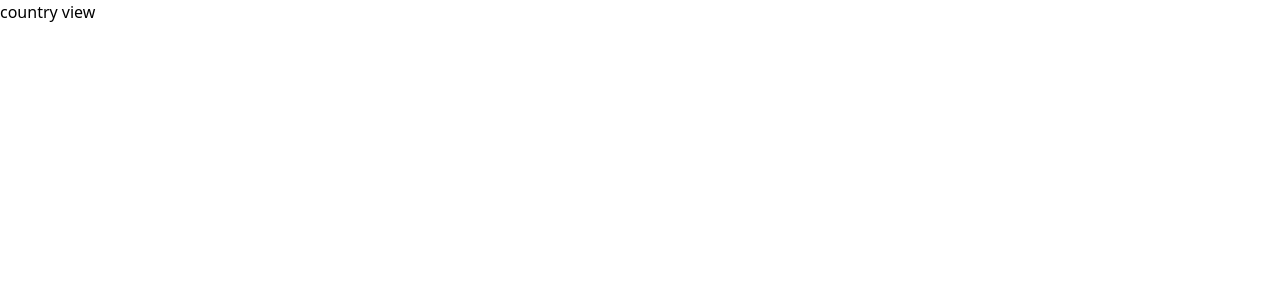
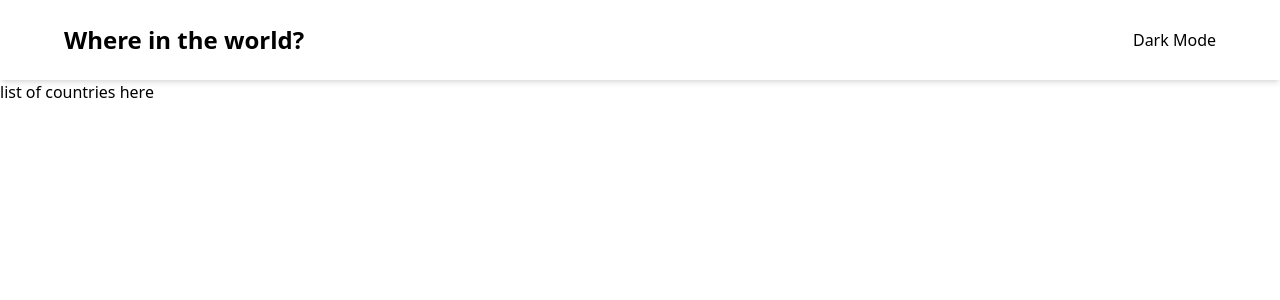
Before and after one commit to mickoymouse/country-search-app, a Vue app: page / in a window 1280 px wide. Shown: the top 300 px of the page. Built offline with nearby package versions, Linux system fonts and the light colour scheme.

Commit message:
Add initial navbar

```diff
--- /dev/null
+++ b/src/components/CountryList.vue
@@ -0,0 +1 @@
+<template><p>list of countries here</p></template>
--- /dev/null
+++ b/src/components/Navbar.vue
@@ -0,0 +1,6 @@
+<template>
+	<div class="h-20 bg-white shadow-md flex items-center justify-between px-16">
+		<p class="font-bold text-2xl">Where in the world?</p>
+		<p class="text-base">Dark Mode</p>
+	</div>
+</template>
--- a/src/routes/index.js
+++ b/src/routes/index.js
@@ -1,8 +1,8 @@
 import { createMemoryHistory, createRouter } from "vue-router";
 
-import Country from "@/views/Country.vue";
+import Countries from "@/views/Countries.vue";
 
-const routes = [{ path: "/", component: Country }];
+const routes = [{ path: "/", component: Countries }];
 
 export const router = createRouter({
 	history: createMemoryHistory(),
--- a/src/views/Countries.vue
+++ b/src/views/Countries.vue
@@ -1 +1,11 @@
-<template>Countries view</template>
+<script setup>
+import Navbar from "@/components/Navbar.vue";
+import CountryList from "@/components/CountryList.vue";
+</script>
+
+<template>
+	<div class="h-screen w-screen flex flex-col">
+		<Navbar />
+		<CountryList />
+	</div>
+</template>
```
